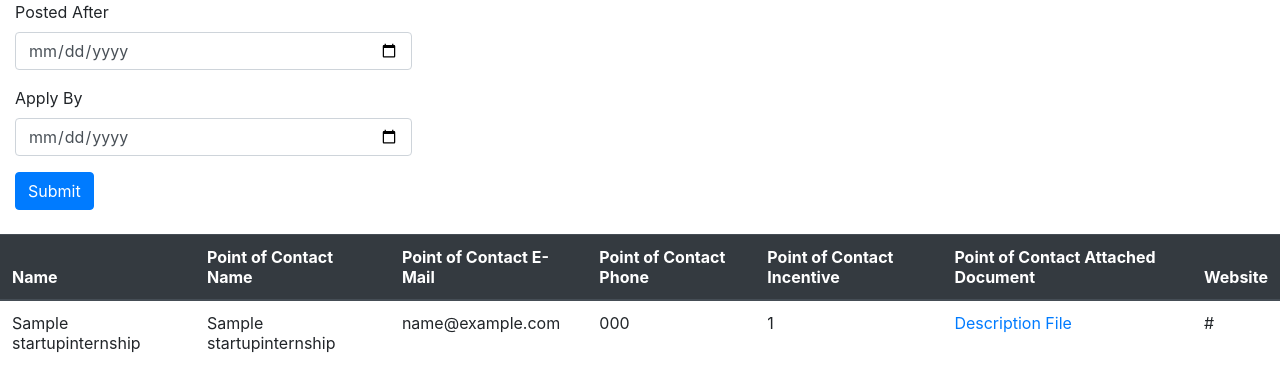
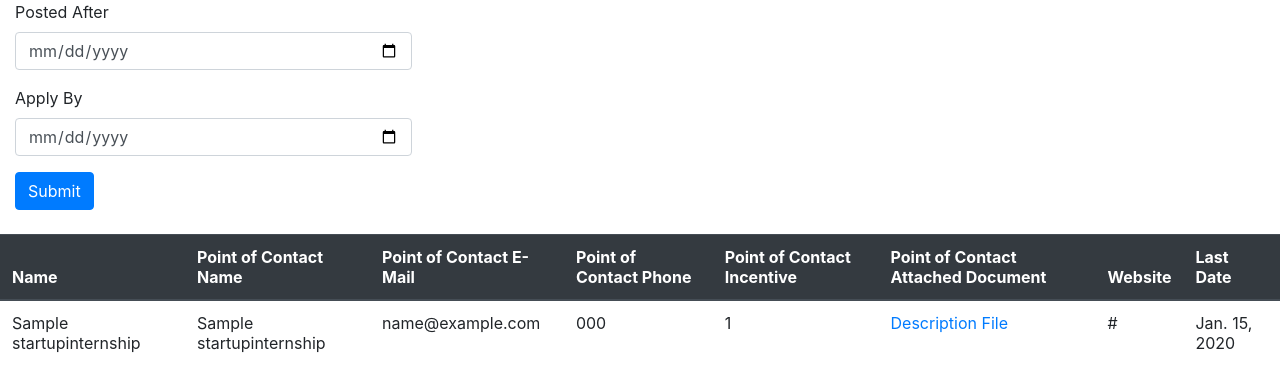
Before and after one commit to sourceganesh/E-Cell-SIP-Backend, a Django app: page /view in a window 1280 px wide. Shown: the top 392 px of the page. Run offline with Django 3.2, Linux system fonts and the light colour scheme; tables that the repository leaves empty hold one stand-in row (values such as "Sample post"); some libraries are stand-ins or nearby versions.

Commit message:
date filters added

```diff
--- a/core/exceptions.py
+++ b/core/exceptions.py
@@ -1,5 +1,6 @@
 from django.core import exceptions
 
+#Will raise an exception when the user tries to upload a file greater that max limit
 class FileSizeExceedException(Exception):
     def __init__(self):
         self.return_message = "File Size Exceeded"
--- a/core/models.py
+++ b/core/models.py
@@ -10,3 +10,6 @@ class StartUpInternships(models.Model):
     description_file = models.FileField(upload_to ='media/attachments/%Y/%m/')
     startup_website = models.URLField()
     last_date_to_apply = models.DateField()
+
+    created_at = models.DateTimeField(auto_now_add=True)
+    updated_at = models.DateTimeField(auto_now=True)
--- a/core/views.py
+++ b/core/views.py
@@ -1,12 +1,11 @@
 from django.shortcuts import render
-from core.forms import StartUpInternshipModelForm
-from core.models import StartUpInternships
-from django.http import HttpResponseRedirect
-from django.urls import reverse
-from django.conf import settings
-from core.exceptions import FileSizeExceedException
 
 def startup_form(request):
+    from django.urls import reverse
+    from django.conf import settings
+    from core.exceptions import FileSizeExceedException
+    from core.forms import StartUpInternshipModelForm
+    from django.http import HttpResponseRedirect
 
     if request.method == "POST":
         all_post_files = request.FILES
@@ -14,7 +13,7 @@ def startup_form(request):
             try:
                 raise FileSizeExceedException
             except:
-                pass        #will render back form with custom original params
+                pass        # code to render back form with custom original params to be done
         else:
             form_submit = StartUpInternshipModelForm(request.POST, all_post_files)
             if form_submit.is_valid():
@@ -26,7 +25,24 @@ def startup_form(request):
     return render(request, 'core/startup_form.html', {'form' : form})
 
 def student_intership_view(request):
+    from core.models import StartUpInternships
+    from core.helper import parse_date
+
+    post_date = None
+    last_date = None
+    if request.method == "GET":
+        post_date = request.GET.get('post-date')
+        last_date = request.GET.get('last-date')
 
     all_internships = StartUpInternships.objects.all()
 
+    if post_date:
+        post_date_dt = parse_date(post_date)
+        all_internships = all_internships.filter(created_at__date__gte=post_date_dt)
+
+    if last_date:
+        last_date_dt = parse_date(last_date)
+        all_internships = all_internships.filter(last_date_to_apply__lte=last_date_dt)
+
+
     return render(request, 'core/startup_internship_view.html', {'all_internships' : all_internships})
--- a/requirements.txt
+++ b/requirements.txt
@@ -1,5 +1,7 @@
 asgiref==3.2.10
 Django==3.1.1
+django-widget-tweaks==1.4.8
+Pillow==7.2.0
 psycopg2==2.8.6
 pytz==2020.1
 sqlparse==0.3.1
--- a/template/core/startup_internship_view.html
+++ b/template/core/startup_internship_view.html
@@ -11,7 +11,7 @@
         <input class="form-control" id="apply-by" name="last-date" placeholder="DD/MM/YYY" type="date"/>
     </div>
     <div class="form-group">
-      <button class="btn btn-primary " name="submit" type="submit">Submit</button>
+      <button class="btn btn-primary " type="submit">Submit</button>
     </div>
 </form>
 
@@ -25,6 +25,7 @@
         <th scope="col">Point of Contact Incentive</th>
         <th scope="col">Point of Contact Attached Document</th>
         <th scope="col">Website</th>
+        <th scope="col">Last Date</th>
       </tr>
     </thead>
     <tbody>
@@ -37,6 +38,7 @@
                 <td>{{internship.incentive}}</td>
                 <td><a href="{{ internship.description_file.url }}">Description File</a></td>
                 <td>{{internship.startup_website}}</td>
+                <td>{{internship.last_date_to_apply}}</td>
             </tr>
         {% endfor %}
     </tbody>
```
Also changed, not shown: core/helper.py (+4 -3 lines), core/migrations/0007_auto_20200915_2231.py (added).
